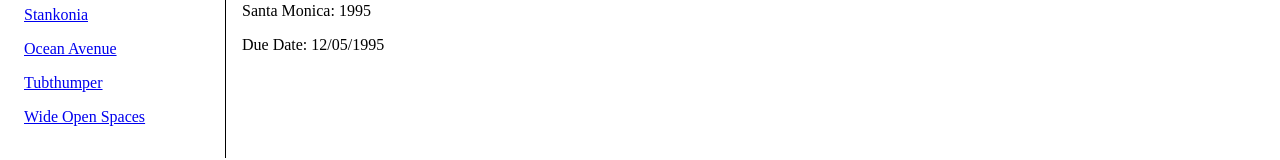
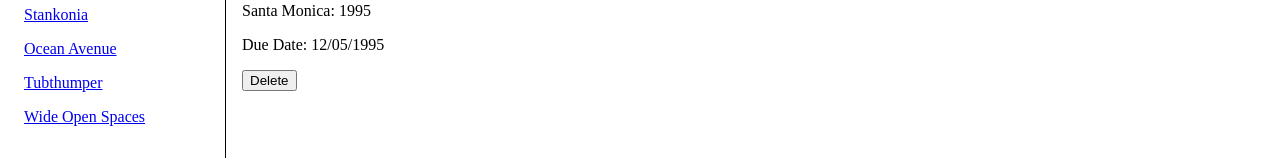
Before and after one commit to georgi-yankov/react-router-tutorial, a JavaScript app: page /invoices/1995 in a window 1280 px wide. Shown: the part 196-356 px from the top of the page. Built offline with nearby package versions, Linux system fonts and the light colour scheme.

Commit message:
finished

```diff
--- a/src/data.js
+++ b/src/data.js
@@ -40,3 +40,9 @@
     invoice => invoice.number === number
   );
 }
+
+export function deleteInvoice(number) {
+  invoices = invoices.filter(
+    invoice => invoice.number !== number
+  );
+}
--- a/src/routes/invoice.js
+++ b/src/routes/invoice.js
@@ -1,7 +1,8 @@
-import { useParams } from "react-router-dom";
-import { getInvoice } from "../data";
+import { useParams, useNavigate } from "react-router-dom";
+import { getInvoice, deleteInvoice } from "../data";
 
 export default function Invoice() {
+  let navigate = useNavigate();
   let params = useParams();
   let invoice = getInvoice(parseInt(params.invoiceId, 10));
   return (
@@ -11,6 +12,16 @@
         {invoice.name}: {invoice.number}
       </p>
       <p>Due Date: {invoice.due}</p>
+      <p>
+        <button
+          onClick={() => {
+            deleteInvoice(invoice.number);
+            navigate("/invoices");
+          }}
+        >
+          Delete
+        </button>
+      </p>
     </main>
   );
 }
--- a/src/routes/invoices.js
+++ b/src/routes/invoices.js
@@ -1,5 +1,10 @@
-import { NavLink, Outlet, useSearchParams } from "react-router-dom";
+import { NavLink, Outlet, useSearchParams, useLocation } from "react-router-dom";
 import { getInvoices } from "../data";
+
+function QueryNavLink({ to, ...props }) {
+  let location = useLocation();
+  return <NavLink to={to + location.search} {...props} />;
+}
 
 export default function Invoices() {
   let invoices = getInvoices();
@@ -34,7 +39,7 @@
             return name.startsWith(filter.toLowerCase());
           })
           .map(invoice => (
-          <NavLink
+            <QueryNavLink
               style={({ isActive }) => {
                 return {
                   display: "block",
@@ -46,7 +51,7 @@
               key={invoice.number}
             >
               {invoice.name}
-          </NavLink>
+            </QueryNavLink>
         ))}
       </nav>
       <Outlet />
```
Lines whose indentation alone changed are shown as unchanged.
